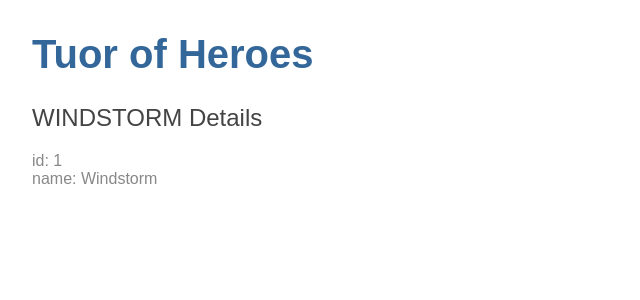
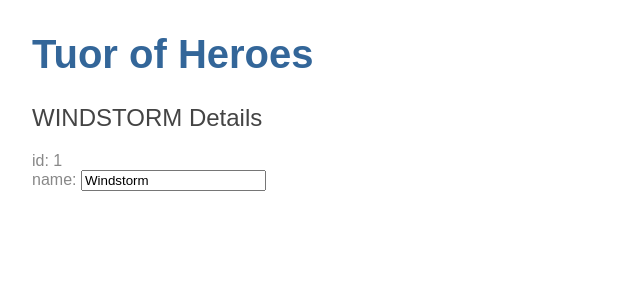
Before and after one commit to joaoclaudio/angular_getting_started, an Angular app: page / in a window 1280 px wide. Shown: the top 300 px of the page, without its empty margins (0-640 px from the left). Built offline with nearby package versions, Linux system fonts and the light colour scheme.

Commit message:
1 - Edit the hero

```diff
--- a/src/app/app.module.ts
+++ b/src/app/app.module.ts
@@ -1,5 +1,6 @@
 import { BrowserModule } from '@angular/platform-browser';
 import { NgModule } from '@angular/core';
+import { FormsModule } from '@angular/forms';
 
 import { AppComponent } from './app.component';
 import { HeroesComponent } from './heroes/heroes.component';
@@ -10,7 +11,8 @@
     HeroesComponent
   ],
   imports: [
-    BrowserModule
+    BrowserModule,
+    FormsModule
   ],
   providers: [],
   bootstrap: [AppComponent]
--- a/src/app/heroes/heroes.component.html
+++ b/src/app/heroes/heroes.component.html
@@ -1,3 +1,7 @@
 <h2>{{hero.name | uppercase}} Details</h2>
 <div><span>id: </span>{{hero.id}}</div>
-<div><span>name: </span>{{hero.name}}</div>
+<div>
+    <label>name:
+      <input [(ngModel)]='hero.name' placeholder="name"/>
+    </label>
+</div>
```
